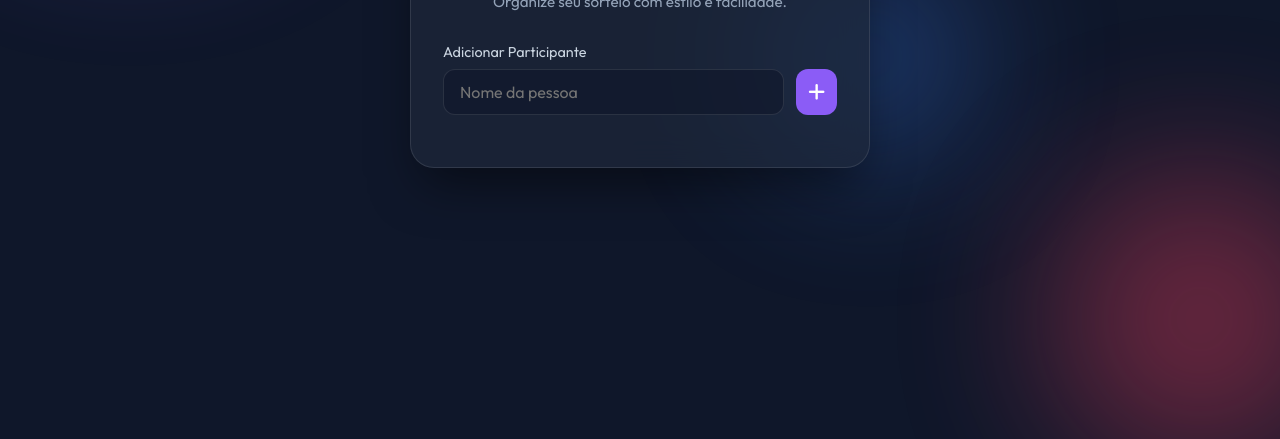
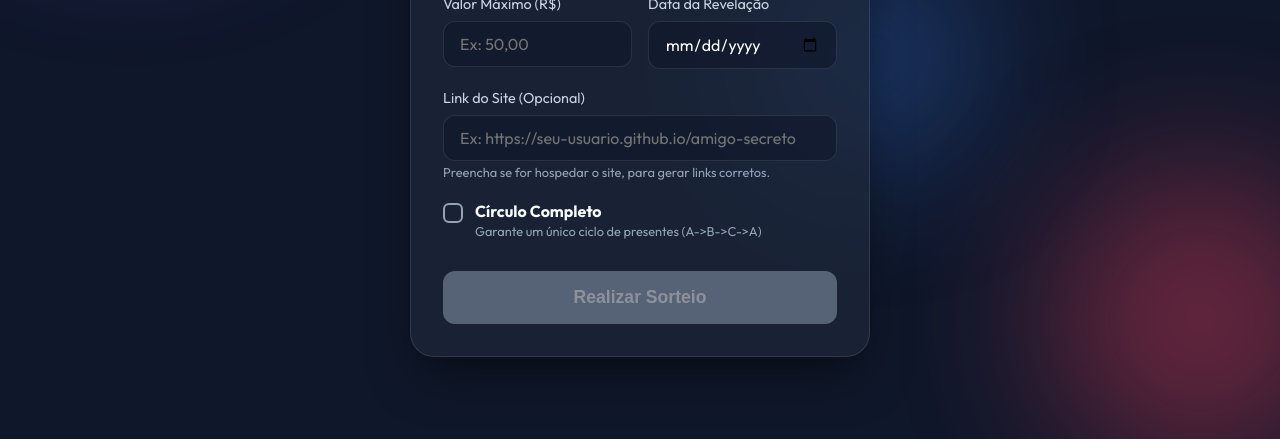
Before and after one commit to simczak/amigo-secreto, a plain HTML site: page index.html in a window 1280 px wide. Shown: the part 361-800 px from the top of the page. Drawn offline with Linux system fonts and the light colour scheme.

Commit message:
Enhance participant input and settings in index.html
Updated the HTML structure to include additional input fields for participant management and settings.

```diff
--- a/index.html
+++ b/index.html
@@ -34,6 +34,48 @@
                         <input type="text" id="participant-name" placeholder="Nome da pessoa" autocomplete="off">
                         <button id="add-btn" class="btn-icon"><i class="fas fa-plus"></i></button>
                     </div>
+                </div>
+
+                <ul id="participants-list" class="participants-list">
+                    <!-- List items will be injected here -->
+                </ul>
+
+                <div class="divider"></div>
+
+                <div class="settings-grid">
+                    <div class="input-group">
+                        <label for="max-value">Valor Máximo (R$)</label>
+                        <input type="number" id="max-value" placeholder="Ex: 50,00">
+                    </div>
+                    <div class="input-group">
+                        <label for="reveal-date">Data da Revelação</label>
+                        <input type="date" id="reveal-date">
+                    </div>
+                </div>
+
+                <div class="input-group">
+                    <label for="base-url">Link do Site (Opcional)</label>
+                    <input type="url" id="base-url" placeholder="Ex: https://seu-usuario.github.io/amigo-secreto">
+                    <small style="color: var(--text-muted); font-size: 0.8rem;">Preencha se for hospedar o site, para
+                        gerar links corretos.</small>
+                </div>
+
+                <div class="checkbox-group">
+                    <input type="checkbox" id="circle-mode">
+                    <label for="circle-mode">
+                        <span class="checkbox-custom"></span>
+                        <div>
+                            <strong>Círculo Completo</strong>
+                            <small>Garante um único ciclo de presentes (A->B->C->A)</small>
+                        </div>
+                    </label>
+                </div>
+            </div>
+
+            <footer class="card-footer">
+                <button id="draw-btn" class="btn-primary" disabled>Realizar Sorteio</button>
+            </footer>
+        </section>
 
         <!-- Admin View (Results) -->
         <section id="admin-view" class="card hidden">
@@ -50,6 +92,23 @@
 
             <footer class="card-footer">
                 <button id="reset-btn" class="btn-secondary">Novo Sorteio</button>
+            </footer>
+        </section>
+
+        <!-- Reveal View -->
+        <section id="reveal-view" class="card hidden">
+            <div class="gift-box-container" id="gift-box-trigger">
+                <div class="gift-box">
+                    <div class="lid"></div>
+                    <div class="box"></div>
+                </div>
+                <p class="click-hint">Toque para abrir</p>
+            </div>
+
+            <div id="reveal-content" class="reveal-content hidden">
+                <header class="card-header">
+                    <h2>Olá, <span id="giver-name" class="highlight-text"></span>!</h2>
+                    <p>Seu amigo secreto é...</p>
                 </header>
 
                 <div class="reveal-result">
```
Lines whose indentation alone changed are shown as unchanged.
